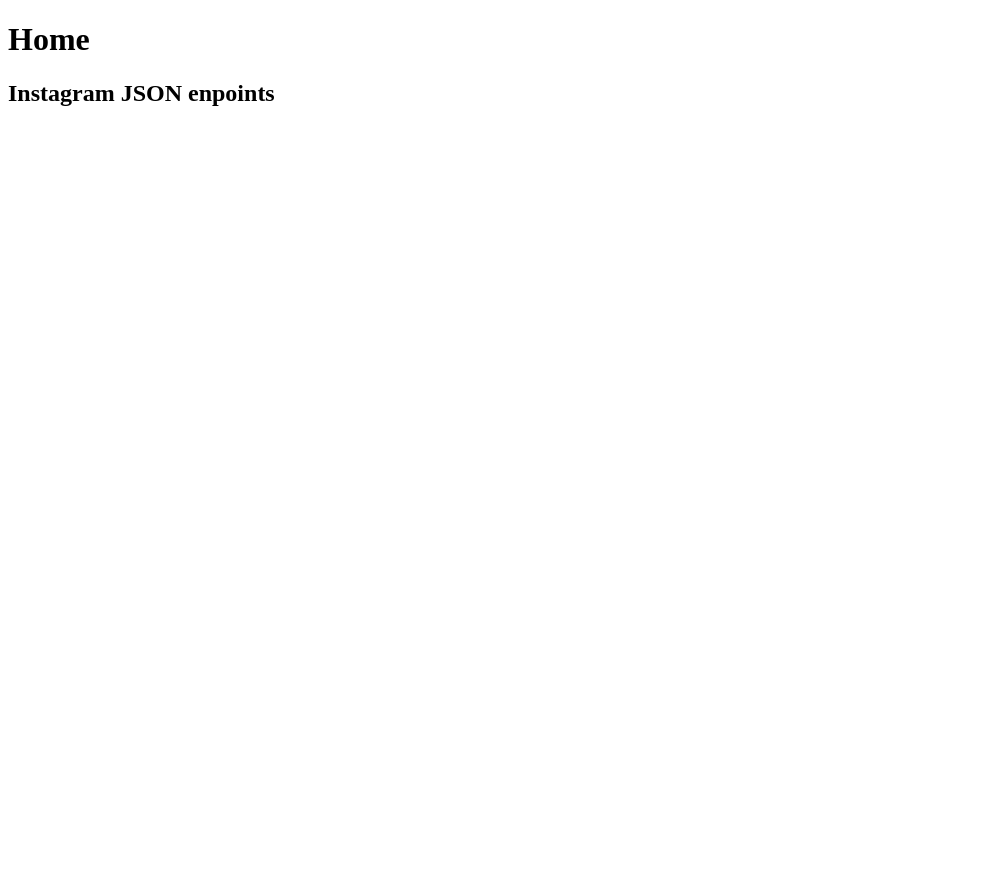
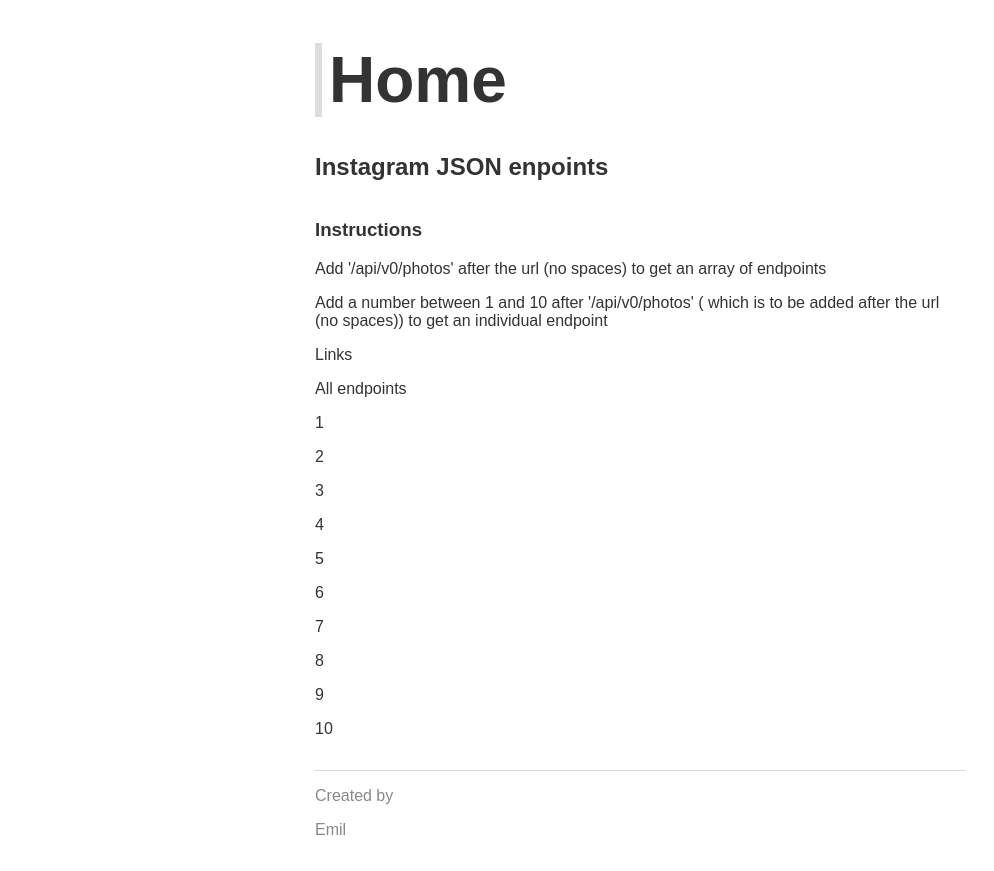
Before and after one commit to ejoseph89/JSON-api-mongodb, a website: page views/index.html in a window 1280 px wide. Shown: the whole page, without its empty margins (0-994 px from the left). Before the commit the page ends 800 px from the top, so only its background shows below. Drawn offline with Linux system fonts and the light colour scheme.

Commit message:
index.html

```diff
--- a/server.js
+++ b/server.js
@@ -18,7 +18,6 @@
   })
   .catch((err) => {console.log(err)});
 
-app.use(express.json());
 
 app.get('/', (req, res) => {
   res.sendFile('./views/index.html', { root: __dirname });
--- a/views/index.html
+++ b/views/index.html
@@ -4,13 +4,88 @@
 <head>
   <meta charset="UTF-8">
   <meta name="viewport" content="width=device-width, initial-scale=1.0">
+
+  <style>
+    body {
+    color: #333333;
+    font-family: Arial, Helvetica, sans-serif;
+    max-width: 650px;
+    margin: 0 auto;
+    padding: 0 16px;
+
+    display: flex;
+    flex-direction: column;
+    min-height: 100vh;
+  }
+
+  .main-content {
+    flex-grow: 1;
+  }
+
+  header a {
+    color: #888888;
+    margin-right: 16px;
+    text-decoration: none;
+  }
+
+  header a:hover {
+    color: #333333;
+  }
+
+  footer {
+    color: #888888;
+    border-top: 1px solid #dddddd;
+    margin-top: 16px;
+    padding: 16px 0;
+  }
+
+  header {
+    margin-top: 16px;
+    margin-bottom: 48px;
+  }
+
+  h1 {
+    font-size: 64px;
+    margin-bottom: 16px;
+    border-left: 7px solid #dedede;
+    padding-left: 7px;
+  }
+
+  </style>
+
   <title>Home</title>
 </head>
 
 <body>
   <h1>Home</h1>
   <h2>Instagram JSON enpoints</h2>
+  <section class="main-content">
+    <div>
+      <h3>Instructions</h3>
+      <p>Add '/api/v0/photos' after the url (no spaces) to get an array of endpoints </p>
+      <p>Add a number between 1 and 10 after '/api/v0/photos' ( which is to be added after the url (no spaces)) to get an individual endpoint </p>
+    </div>
 
+    <div>
+      Links
+      <p><a href="https://cpnt-262-a5-ej.herokuapp.com/api/v0/photos/"></a>All endpoints</p>
+      <p><a href="https://cpnt-262-a5-ej.herokuapp.com/api/v0/photos/1"></a>1</p>
+      <p><a href="https://cpnt-262-a5-ej.herokuapp.com/api/v0/photos/2"></a>2</p>
+      <p><a href="https://cpnt-262-a5-ej.herokuapp.com/api/v0/photos/3"></a>3</p>
+      <p><a href="https://cpnt-262-a5-ej.herokuapp.com/api/v0/photos/4"></a>4</p>
+      <p><a href="https://cpnt-262-a5-ej.herokuapp.com/api/v0/photos/5"></a>5</p>
+      <p><a href="https://cpnt-262-a5-ej.herokuapp.com/api/v0/photos/6"></a>6</p>
+      <p><a href="https://cpnt-262-a5-ej.herokuapp.com/api/v0/photos/7"></a>7</p>
+      <p><a href="https://cpnt-262-a5-ej.herokuapp.com/api/v0/photos/8"></a>8</p>
+      <p><a href="https://cpnt-262-a5-ej.herokuapp.com/api/v0/photos/9"></a>9</p>
+      <p><a href="https://cpnt-262-a5-ej.herokuapp.com/api/v0/photos/10"></a>10</p>
+
+    </div>
+  </section>
+
+  <footer>
+    Created by <p><a href="https://www.instagram.com/emilsfotos/"></a>Emil</p>
+  </footer>
 </body>
 
 </html>
```
